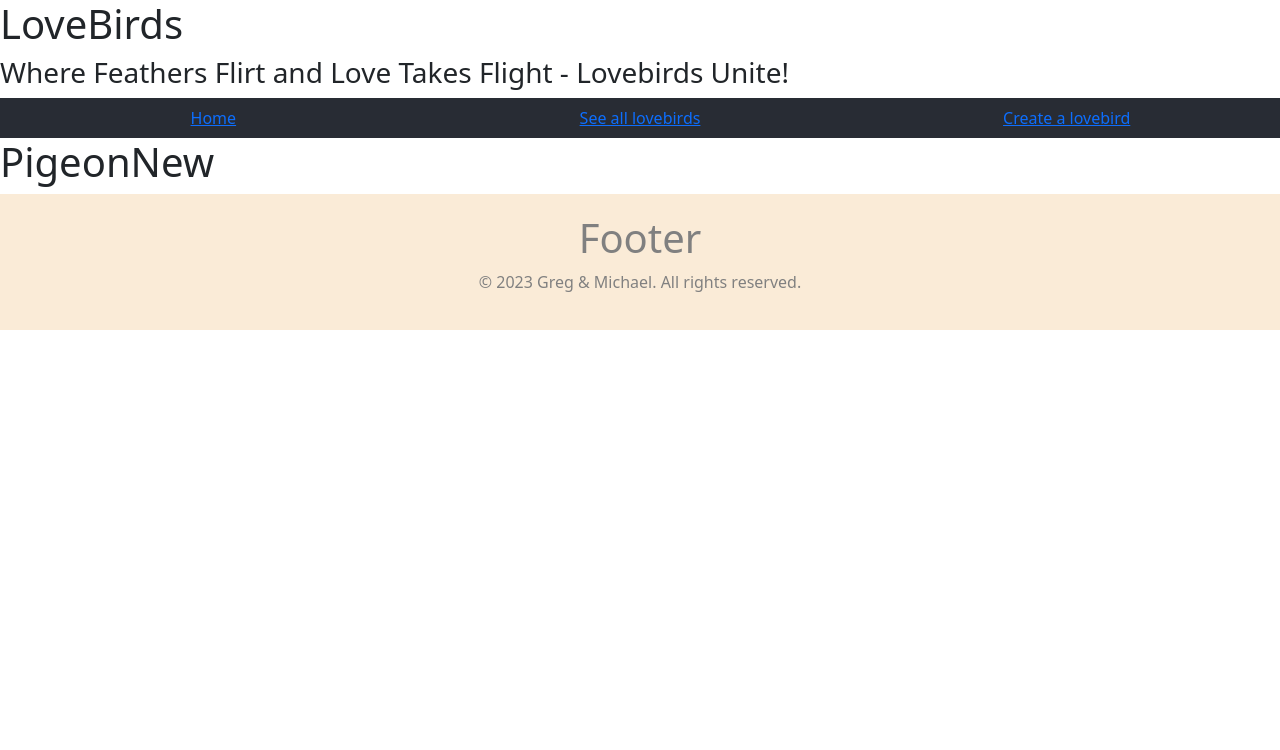
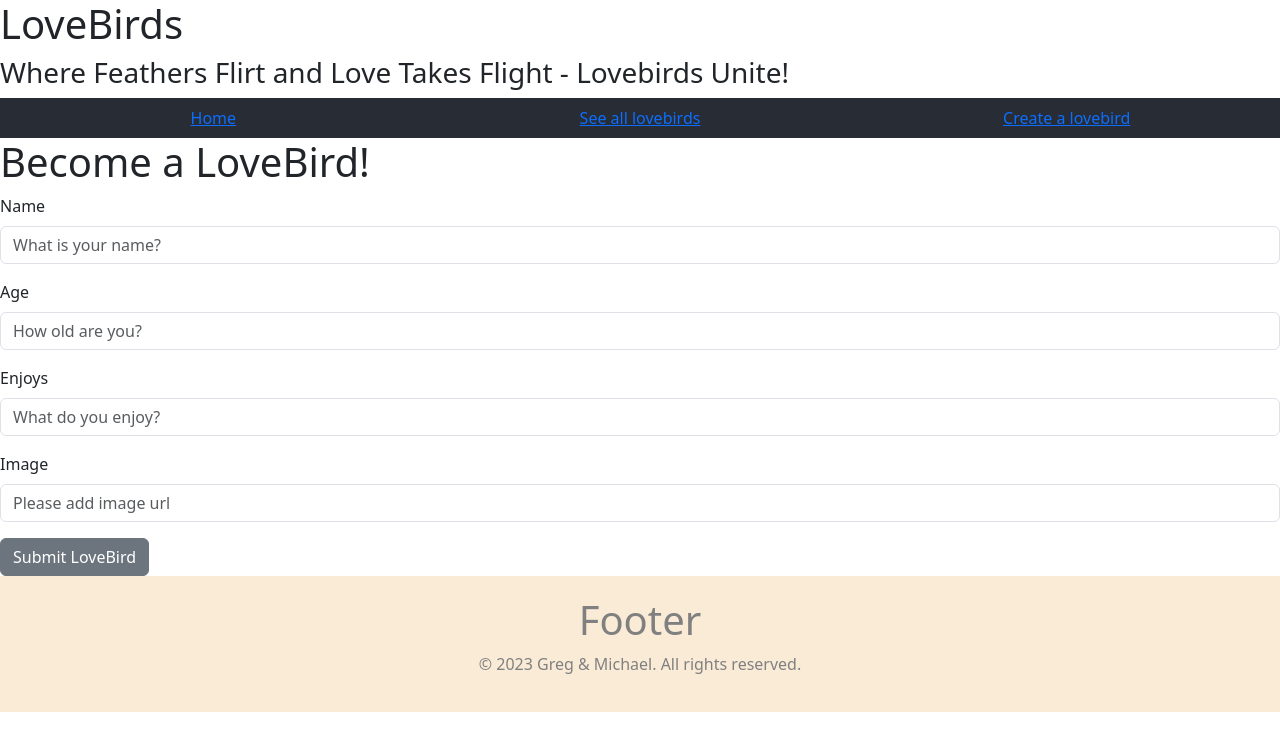
Before and after one commit to learn-academy-2023-golf/cat-tinder-frontend-mr-jv-cat-tinder, a React (Create React App) app: page /pigeonnew in a window 1280 px wide. Shown: the top 750 px of the page. Built offline with nearby package versions, Linux system fonts and the light colour scheme.

Commit message:
added create functionality and test coverage

```diff
--- a/src/App.js
+++ b/src/App.js
@@ -14,6 +14,11 @@ import mockPigeons from './mockPigeons'
 const App = () => {
   const [pigeons, setPigeons] = useState(mockPigeons)
   console.log(pigeons)
+
+  const createPigeon = (pigeon) => {
+
+  }
+
   return (
     <>
     <h1> LoveBirds </h1>
@@ -22,7 +27,7 @@ const App = () => {
       <Routes>
         <Route path="/" element={<Home />} />
         <Route path="/pigeonindex" element={<PigeonIndex pigeons={pigeons} />} />
-        <Route path="/pigeonnew" element={<PigeonNew />} />
+        <Route path="/pigeonnew" element={<PigeonNew createPigeon={createPigeon} />} />
         <Route path="/pigeonshow/:id" element={<PigeonShow pigeons={pigeons} />} />
         <Route path="/pigeonedit" element={<PigeonEdit />} />
         <Route path="*" element={<NotFound />} />
--- a/src/pages/PigeonNew.js
+++ b/src/pages/PigeonNew.js
@@ -1,8 +1,81 @@
-import React from 'react'
+import React, {useState} from "react"
+import { Form, FormGroup, Label, Input, Button } from "reactstrap"
+import { useNavigate } from 'react-router-dom'
 
-const PigeonNew = () => {
+
+const PigeonNew = ({createPigeon}) => {
+  const navigate = useNavigate()
+
+  const [newPigeon, setNewPigeon] = useState({
+    name: "",
+    age: "",
+    enjoys: "",
+    image: ""
+  })
+
+  const handleChange = (e) => {
+   setNewPigeon({...newPigeon, [e.target.name]: e.target.value})
+  }
+
+  const handleSubmit = () => {
+    createPigeon(newPigeon)
+    navigate("/pigeonindex")
+  }
+
+
   return (
-    <h1>PigeonNew</h1>
+    <>
+    <h1>Become a LoveBird!</h1>
+    <Form>
+        <FormGroup>
+          <Label for="name">
+            Name
+          </Label>
+          <Input
+            name="name"
+            placeholder="What is your name?"
+            type="text"
+            onChange={handleChange}
+          />
+        </FormGroup>
+        <FormGroup>
+          <Label for="age">
+            Age
+          </Label>
+          <Input
+            name="age"
+            placeholder="How old are you?"
+            type="number"
+            onChange={handleChange}
+          />
+        </FormGroup>
+        <FormGroup>
+          <Label for="enjoys">
+            Enjoys
+          </Label>
+          <Input
+            name="enjoys"
+            placeholder="What do you enjoy?"
+            type="text"
+            onChange={handleChange}
+          />
+        </FormGroup>
+        <FormGroup>
+          <Label for="image">
+            Image
+          </Label>
+          <Input
+            name="image"
+            placeholder="Please add image url"
+            type="url"
+            onChange={handleChange}
+          />
+        </FormGroup>
+        <Button onClick={handleSubmit}>
+          Submit LoveBird
+        </Button>
+      </Form>
+    </>
   )
 }
 
```
Also changed, not shown: 1 other file (tests, documents, lock files or other folders).
